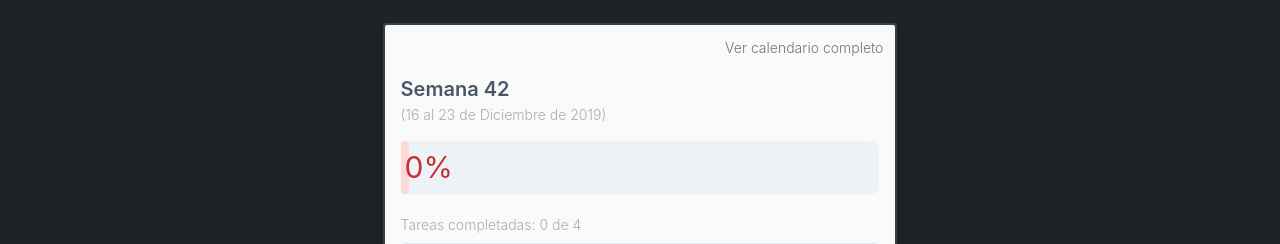
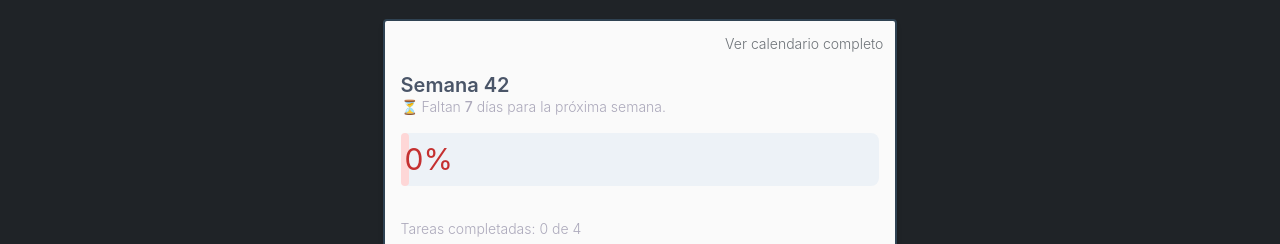
Before and after one commit to undefinedschool/weekly-app, a Svelte app: page / in a window 1280 px wide. Shown: the part 212-456 px from the top of the page. Built offline with nearby package versions, Linux system fonts and the light colour scheme.

Commit message:
closes #1

```diff
--- a/src/App.svelte
+++ b/src/App.svelte
@@ -9,7 +9,8 @@
   import NodeTag from './components/Tags/NodeTag.svelte';
   import ExpressTag from './components/Tags/ExpressTag.svelte';
 
-  export let week;
+  export let today;
+  export let nextWeek;
   export let weekNumber;
 
   const LOCAL_STORAGE_ITEMS_KEY = 'items';
@@ -41,15 +42,6 @@
     updateItems(index);
     items[index] ? addCompletedPercentage() : substractCompletedPercentage();
   }
-
-  // function showOnly(id) {
-  //   const tasks = document.querySelectorAll('.task');
-  //   tasks.forEach(task => {
-  //     if (task.id !== id) {
-  //       task.style.display = 'none';
-  //     }
-  //   });
-  // }
 </script>
 
 <main class="flex flex-col h-screen justify-center items-center p-3 bg-black-us">
@@ -63,7 +55,7 @@
     <FullCalendarLink {completedPercentage} />
 
     <div>
-      <WeekInfo {weekNumber} {week} />
+      <WeekInfo {weekNumber} {today} {nextWeek} />
 
       <ProgressBar {completedPercentage} />
 
@@ -71,9 +63,6 @@
 
       <div class="sm:h-64 h-auto overflow-scroll">
         <div class="border-1 rounded p-3">
-          <!-- <button on:click="{() => showOnly('node-tasks')}" style="display: flex; jus">
-            <NodeTag />
-          </button> -->
 
           <div class="flex justify-end">
             <NodeTag mr="{'mr-1'}" />
@@ -124,7 +113,7 @@
                 <span class="{items[2] ? 'opacity-50' : ''} ml-2">
                   <span class="font-light">🏃Ver</span>
                   <TaskLink
-                    name="{'How to Use __dirname in Node.js'}"
+                    name="{`How to Use __dirname in Node.js`}"
                     src="{'https://alligator.io/nodejs/how-to-use__dirname/'}" />
                 </span>
               </label>
--- a/src/components/ProgressBar.svelte
+++ b/src/components/ProgressBar.svelte
@@ -3,8 +3,8 @@
 </script>
 
 <div
-  class="bg-gray-200 mt-4 mb-5 text-3xl {Math.round(completedPercentage) === 100 ? 'font-semibold' : ''}
-  text-center rounded-lg">
+  class="bg-gray-200 mt-4 mb-8 text-3xl {Math.round(completedPercentage) === 100 ? 'font-semibold' : ''} text-center
+  rounded-lg">
   <div
     style="width:{Math.round(completedPercentage)}%"
     class="transition-all-4 {completedPercentage > 67 ? 'bg-green-200' : completedPercentage > 34 ? 'bg-yellow-200' : 'bg-red-200'}
--- a/src/components/WeekInfo.svelte
+++ b/src/components/WeekInfo.svelte
@@ -1,11 +1,31 @@
 <script>
-  export let week;
+  export let today;
+  export let nextWeek;
   export let weekNumber;
+
+  function getDaysRemainingToNextWeek(today, nextWeek) {
+    const diffTime = Math.abs(today - nextWeek);
+    const remainingDays = Math.ceil(diffTime / (1000 * 60 * 60 * 24));
+
+    return remainingDays;
+  }
+
+  const daysRemaining = getDaysRemainingToNextWeek(today, nextWeek);
 </script>
 
 <div class="mb-4">
-  <span class="text-gray-700 font-semibold text-xl">Semana {weekNumber}</span>
-  <p class="text-light-gray-us font-light text-sm">
-    ({week} de {new Date().getFullYear()})
+  <span class="block text-gray-700 font-semibold text-xl -mb-1">Semana {weekNumber}</span>
+  <p class="font-light text-sm text-light-gray-us">
+    {#if daysRemaining === 0}
+      ⌛️ Ya estamos en la semana
+      <span class="font-medium">{weekNumber + 1}.</span>
+    {:else}
+      ⏳
+      {#if daysRemaining > 1}Faltan{:else}Sólo falta{/if}
+      <span class="font-medium">{daysRemaining}</span>
+      {#if daysRemaining > 1}días{:else}día{/if}
+      para la próxima semana.
+    {/if}
+
   </p>
 </div>
--- a/src/main.js
+++ b/src/main.js
@@ -3,7 +3,8 @@ import App from './App.svelte';
 const app = new App({
   target: document.body,
   props: {
-    week: '16 al 23 de Diciembre',
+    today: new Date('12/16/2019, 18:00'),
+    nextWeek: new Date('12/23/2019, 18:00'),
     weekNumber: 42,
   },
 });
```
Also changed, not shown: public/build/bundle.js, 1 other file (tests, documents, lock files or other folders).
